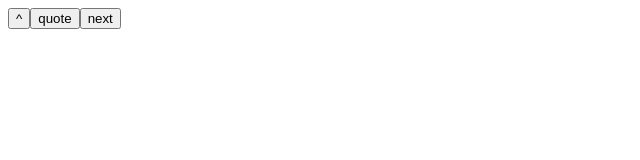
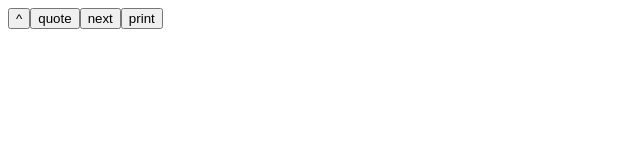
Before and after one commit to smaclell/svbwa, a Gatsby site: page /editor in a window 1280 px wide. Shown: the whole page, without its empty margins (0-640 px from the left). Built offline with nearby package versions, Linux system fonts and the light colour scheme; Gatsby itself is replaced by a stand-in of ours.

Commit message:
Dump the content

```diff
--- a/src/components/editor.js
+++ b/src/components/editor.js
@@ -1,5 +1,5 @@
 import React, { Component } from 'react';
-import { Editor, EditorState, Modifier, RichUtils } from 'draft-js';
+import { Editor, EditorState, Modifier, RichUtils, convertToRaw } from 'draft-js';
 import "draft-js/dist/Draft.css";
 
 import decorators from './editor/decorators';
@@ -109,6 +109,8 @@
     this.onChange(b);
   }
 
+  onPrint = () => console.log(convertToRaw(this.state.editorState.getCurrentContent()))
+
   render() {
     return (
       <div>
@@ -116,6 +118,7 @@
           <button id="super" onClick={this.onSuperClick}>^</button>
           <button id="quote" onClick={this.onAddQuote}>quote</button>
           <button id="adjust" onClick={this.onNextStyle}>next</button>
+          <button id="print" onClick={this.onPrint}>print</button>
         </div>
         <Editor
           ref={r => this.editor = r}
```
